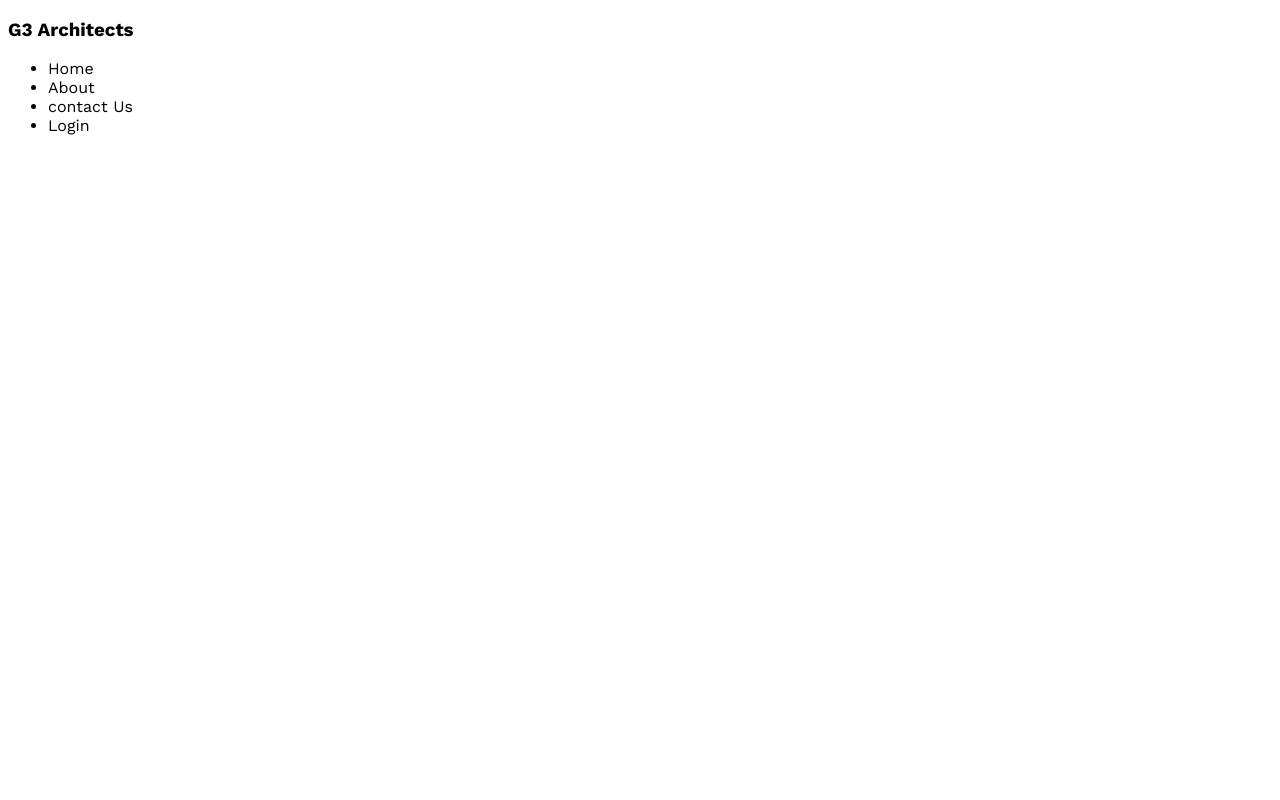
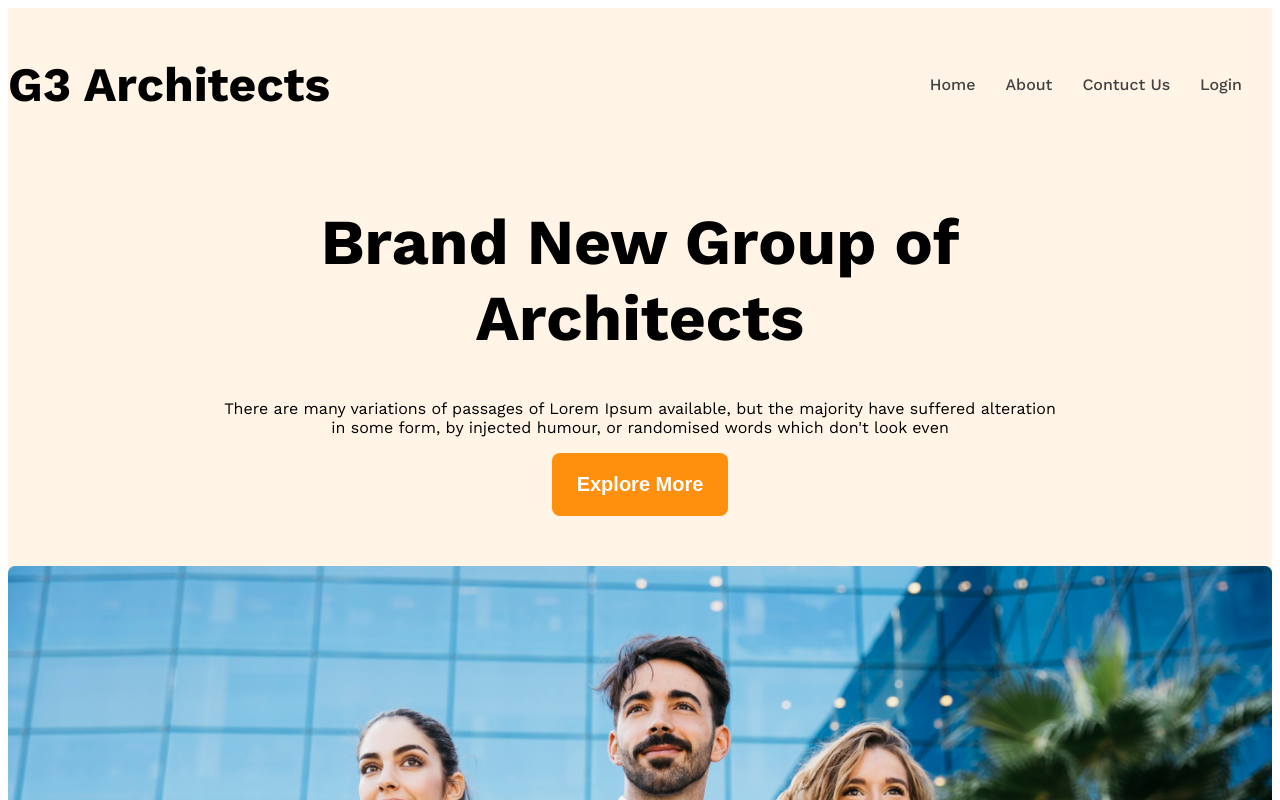
Before and after one commit to sagor0901/architects-web, a plain HTML site: page index.html in a window 1280 px wide. Shown: the top 800 px of the page. Drawn offline with nearby package versions, Linux system fonts and the light colour scheme.

Commit message:
index.html

```diff
--- a/index.html
+++ b/index.html
@@ -7,16 +7,27 @@
     <link rel="stylesheet" href="styles/archites.css">
 </head>
 <body class="work-sans-font">
-    <header>
-        <nav class="navbar">
+    <header class="bg-light">
+        <nav class="navbar display-flex">
             <h3 class="brand">G3 Architects</h3>
-            <ul>
-                <li>Home</li>
-                <li>About</li>
-                <li>contact Us</li>
-                <li>Login</li>
-            </ul>
+            <ul class="nav-links display-flex">
+              <!-- li.nav-itemL*4>a.nav-link   -->
+              <li class="nav-item"><a href="" class="nav-link text-gray">Home</a></li>
+              <li class="nav-item"><a href="" class="nav-link text-gray">About</a></li>
+              <li class="nav-item"><a href="" class="nav-link text-gray">Contuct Us</a></li>
+              <li class="nav-item"><a href="" class="nav-link text-gray">Login</a></li>
         </nav>
+        <div class="banner">
+            <div class="banner-content">
+                <h1 class="banner-title">Brand New
+                    Group of Architects
+                    </h1>
+                    <p class="banner-description">There are many variations of passages of Lorem Ipsum available, but the majority have suffered alteration in some form, by injected humour, or randomised words which don't look even</p>
+                    <button class="btn-primary">Explore More</button>
+
+            </div>
+            <img class="banner-image" src="images/banner.png" alt="">
+        </div>
     </header>
     <main></main>
     <footer></footer>
--- a/styles/archites.css
+++ b/styles/archites.css
@@ -6,3 +6,76 @@
     font-weight: 400;
     font-style: normal;
   }
+  /* shared style  */
+    .display-flex{
+        display: flex;
+    }
+    /* color name dark 02  */
+    .text-gray{
+        color: #424242;
+    }
+    /* dark 3  */
+    .text-light-gray{
+        color: #727272;
+    }
+    .bg-light{
+        background-color:rgba(255, 144, 14, 0.10) ;
+    }
+    .btn-primary{
+        background-color:#FF900E ;
+        color: white;
+        padding: 20px 25px;
+        font-size: 1.25rem;
+        font-weight: 600;
+        border-radius: 8px;
+        border: 0;
+    }
+
+  /* header style  */
+
+  /* navbar style  */
+
+  .navbar{
+    justify-content: space-between;
+    align-items: center;
+  }
+
+  .brand{
+    font-weight: 700;
+    font-size: 3rem;
+  }
+  .nav-item{
+    list-style: none;
+    margin-right: 30px;
+  }
+  .nav-link{
+    text-decoration: none;
+    font-weight: 500;
+  }
+  .navbar, .banner{
+    max-width: 1440px;
+    margin: 0 auto;
+  }
+
+  /* banner related style  */
+  .banner-content{
+    max-width: 850px;
+    margin: 0 auto;
+    text-align: center;
+    margin-bottom: 50px;
+  }
+  .banner-title{
+    font-weight: 700;
+    font-size: 4rem;
+  }
+  .banner-image{
+    width: 100%;
+  }
+
+  /* responsive qury  */
+
+  @media screen and (max-width:576px) {
+    .navbar, .nav-links{
+        flex-direction: column;
+    }
+  }
```
